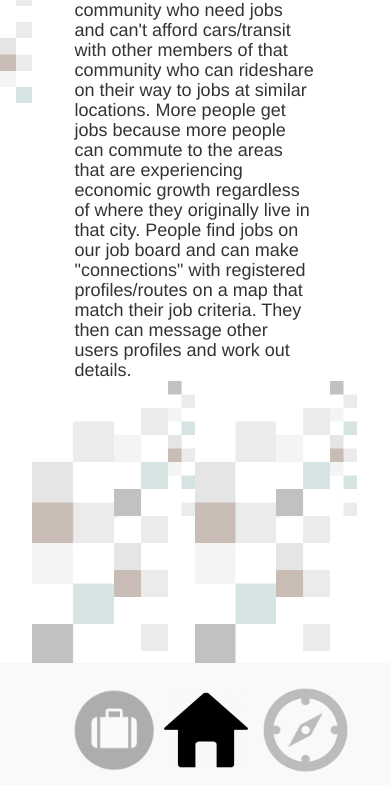
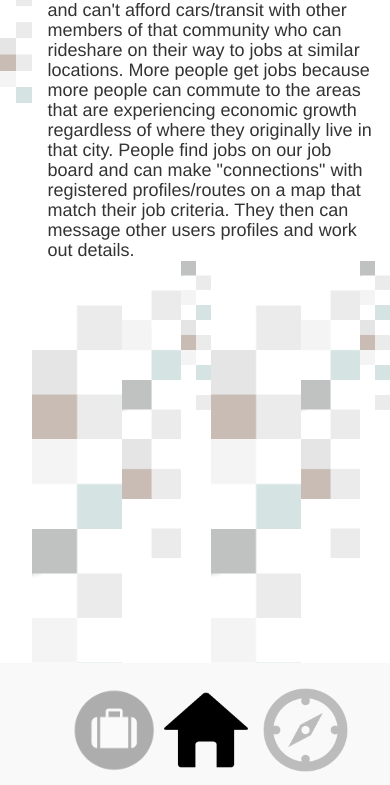
Before and after one commit to bocaaust/SideWall, a plain HTML site: page index.html in a window 390 px wide. Shown: the part 59-844 px from the top of the page. Drawn offline with Linux system fonts and the light colour scheme.

Commit message:
Styling Changes to Home

```diff
--- a/css/mobileView.css
+++ b/css/mobileView.css
@@ -1,11 +1,11 @@
 @charset "UTF-8";
 /* CSS Document */
-@media screen and (min-width: 0px) and (max-width: 736px) {
+@media screen and (min-width: 0px) and (max-width: 800px) {
   .show-mobile { display: block; }  /* show it on small screens */
   .show-desktop { display: none; }   /* hide it elsewhere */
 }
 
-@media screen and (min-width: 737px) {
+@media screen and (min-width: 801px) {
   .show-mobile { display: none; }   /* hide it elsewhere */
   .show-desktop { display: block; }  /* show it on large screens */
 }
--- a/index.html
+++ b/index.html
@@ -84,9 +84,9 @@
                                 <img src="img/square2.png" width="100%" alt="background">
                                 <img src="img/square1.png" width="100%" alt="background">
                             </div>
-                            <div class="col-xs-10 col-sm-6">
+                            <div class="col-xs-11 col-sm-6">
                             	<div class="row">
-                                	<div class="col-xs-10 col-xs-offset-1">
+                                	<div class="col-sm-10 col-sm-offset-1">
                                 	<h1 style="display:inline;">SideWall </h1><h4 style="display:inline;">can connect people already in a community who need jobs and can't afford cars/transit with other members of that community who can rideshare on their way to jobs at similar locations. More people get jobs because more people can commute to the areas that are experiencing economic growth regardless of where they originally live in that city. People find jobs on our job board and can make "connections" with registered profiles/routes on a map that match their job criteria. They then can message other users profiles and work out details.</h4></div>
                                 </div>
                                 <div class="row">
```
